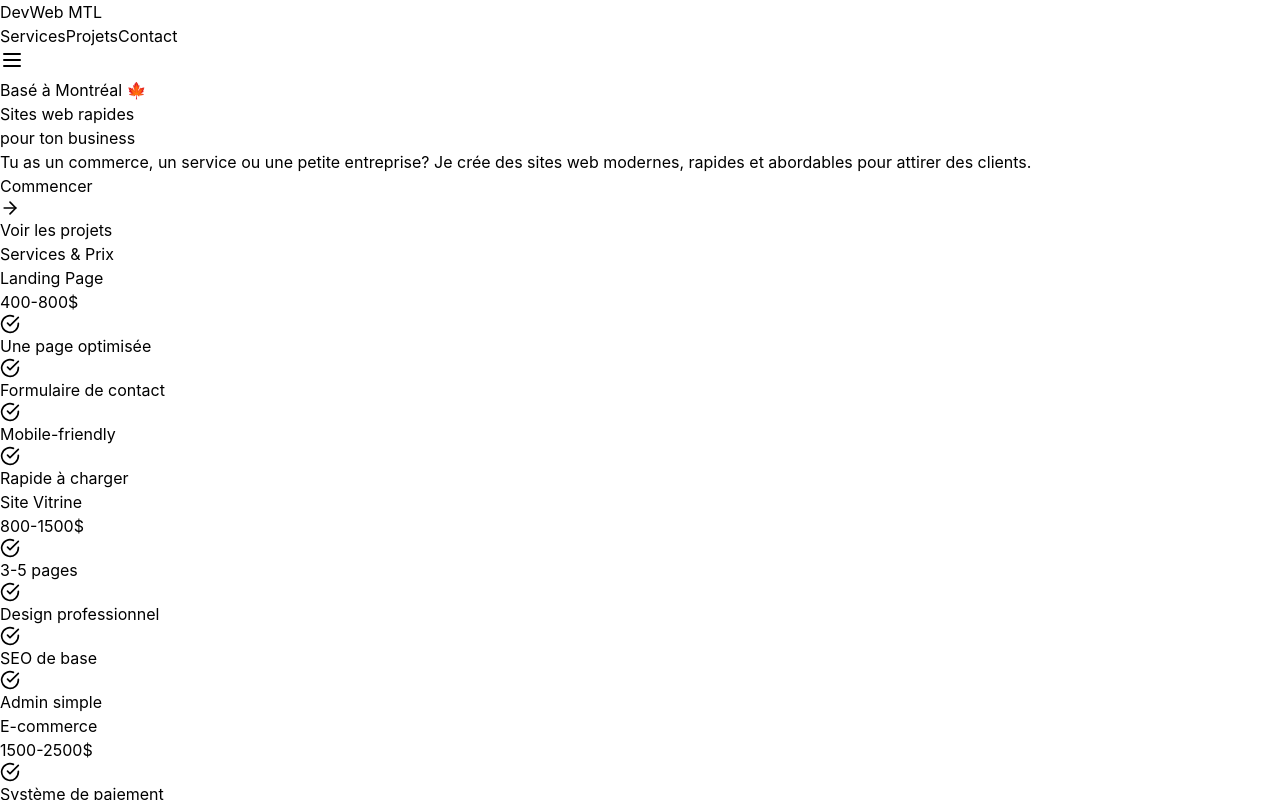
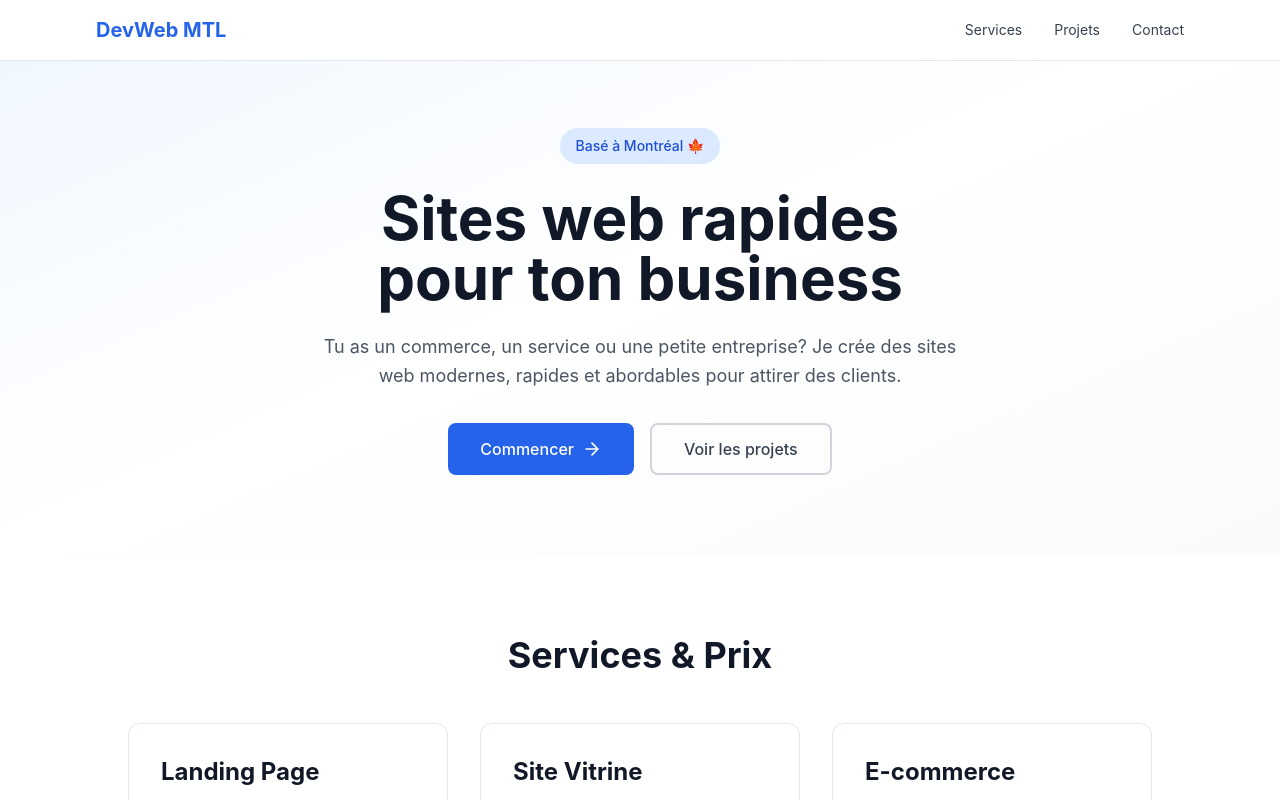
Before and after one commit to ezrahsite/portfolio-web, a Next.js app: page / in a window 1280 px wide. Shown: the top 800 px of the page. Built offline with nearby package versions, Linux system fonts and the light colour scheme.

Commit message:
Add initial Tailwind CSS configuration file

```diff
--- /dev/null
+++ b/tailwind.config.js
@@ -0,0 +1,12 @@
+/** @type {import('tailwindcss').Config} */
+module.exports = {
+  content: [
+    './pages/**/*.{js,ts,jsx,tsx,mdx}',
+    './components/**/*.{js,ts,jsx,tsx,mdx}',
+    './app/**/*.{js,ts,jsx,tsx,mdx}',
+  ],
+  theme: {
+    extend: {},
+  },
+  plugins: [],
+}
```
